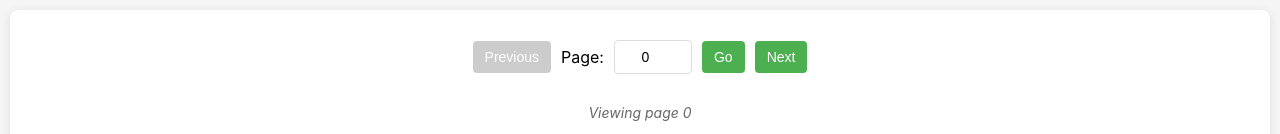
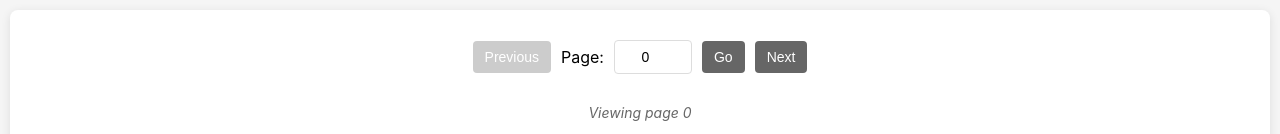
Before and after one commit to kartikchincholikar/evaluation-line-segmentation, a plain HTML site: page index.html in a window 1280 px wide. Shown: the top 134 px of the page. Drawn offline with Linux system fonts and the light colour scheme.

Commit message:
color change

```diff
--- a/index.html
+++ b/index.html
@@ -97,7 +97,7 @@
             gap: 10px;
         }
         button {
-            background-color: #4CAF50;
+            background-color: #666;
             color: white;
             border: none;
             padding: 8px 12px;
@@ -107,7 +107,7 @@
             transition: background-color 0.3s;
         }
         button:hover {
-            background-color: #45a049;
+            background-color: #444;
         }
         button:disabled {
             background-color: #cccccc;
```
